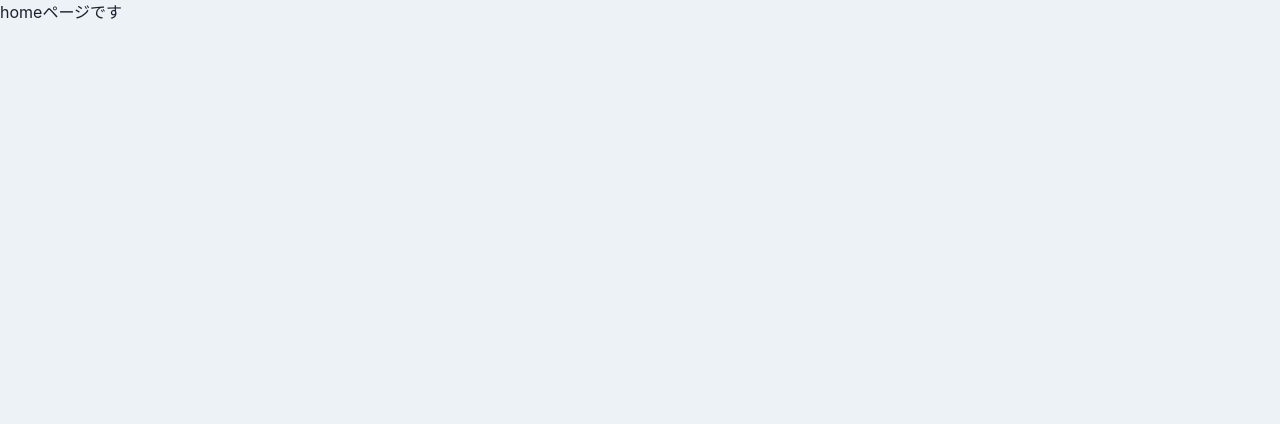
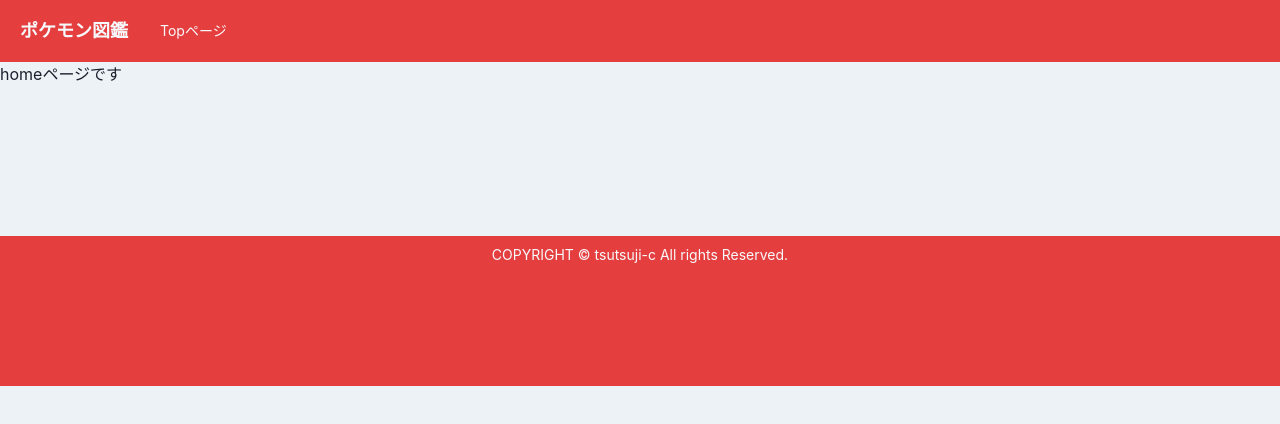
Before and after one commit to tsutsuji-c/pokemon_react, a React (Create React App) app in the folder pokemon_list/: page / in a window 1280 px wide. Shown: the top 424 px of the page. Built offline with nearby package versions, Linux system fonts and the light colour scheme.

Commit message:
ヘッダーとフッダーの作成

```diff
--- /dev/null
+++ b/pokemon_list/src/components/organisms/layout/Footer.tsx
@@ -0,0 +1,23 @@
+import { memo, VFC } from "react";
+
+import { Box, Flex, Heading, Link, useDisclosure } from "@chakra-ui/react";
+export const Footer: VFC = memo(() => {
+    return (
+        <>
+        <Box
+        height="150px"
+        mt="150px"
+        as="footer"
+        bg="red.500"
+        color="gray.50"
+        >
+            <Box
+            p={2}
+            as="div"
+            textAlign='center'
+            fontSize="sm"
+            >COPYRIGHT © tsutsuji-c All rights Reserved.</Box>
+        </Box>
+        </>
+              );
+});
--- /dev/null
+++ b/pokemon_list/src/components/organisms/layout/Header.tsx
@@ -0,0 +1,45 @@
+import { memo, useCallback, VFC } from "react";
+import { Box, Flex, Heading, Link, useDisclosure } from "@chakra-ui/react";
+
+import { useHistory } from "react-router-dom";
+
+export const Header: VFC = memo(() => {
+
+    const history = useHistory();
+    const onClickTop = useCallback(() => history.push("/"), []);
+
+    return (
+    <>
+    <Flex
+          as="nav"
+          bg="red.500"
+          color="gray.50"
+          align="center"
+          justify="space-between"
+          padding={{ base: 3, md: 5 }}
+        >
+          <Flex
+            align="center"
+            as="a"
+            mr={8}
+            _hover={{ cursor: "pointer" }}
+            onClick={onClickTop}
+          >
+            <Heading as="h1" fontSize={{ base: "md", md: "lg" }}>
+              ポケモン図鑑
+            </Heading>
+          </Flex>
+          <Flex
+            align="center"
+            fontSize="sm"
+            display={{ base: "none", md: "flex" }}
+            flexGrow={2}
+          >
+            <Box pr={4}>
+              <Link onClick={onClickTop}>Topページ</Link>
+            </Box>
+          </Flex>
+    </Flex>
+    </>
+          );
+          });
--- /dev/null
+++ b/pokemon_list/src/components/templates/DefaultLayout.tsx
@@ -0,0 +1,17 @@
+import { memo, ReactNode, VFC } from "react";
+import { Header } from "../organisms/layout/Header";
+import { Footer } from "../organisms/layout/Footer"
+
+type Props = {
+    children: ReactNode;
+}
+export const DefaultLayout: VFC<Props> = memo((props) => {
+    const { children } = props;
+    return (
+        <>
+        <Header />
+        {children}
+        <Footer />
+         </>
+    )
+});
--- a/pokemon_list/src/router/Router.tsx
+++ b/pokemon_list/src/router/Router.tsx
@@ -4,18 +4,19 @@ import { Route, Switch } from 'react-router-dom';
 import { Home } from "../components/pages/Home";
 import { Pokemon } from "../components/pages/Pokemon";
 import { Page404 } from "../components/pages/Page404";
+import { DefaultLayout } from "../components/templates/DefaultLayout";
 
 export const Router: VFC = memo(() => {
     return(
         <Switch>
             <Route exact path="/">
-                <Home />
+                <DefaultLayout><Home /></DefaultLayout>
             </Route>
             <Route path="/pokemon">
-                <Pokemon />
+            <DefaultLayout><Pokemon /></DefaultLayout>
             </Route>
             <Route path="*">
-                <Page404 />
+            <DefaultLayout><Page404 /></DefaultLayout>
             </Route>
         </Switch>
     )
```
